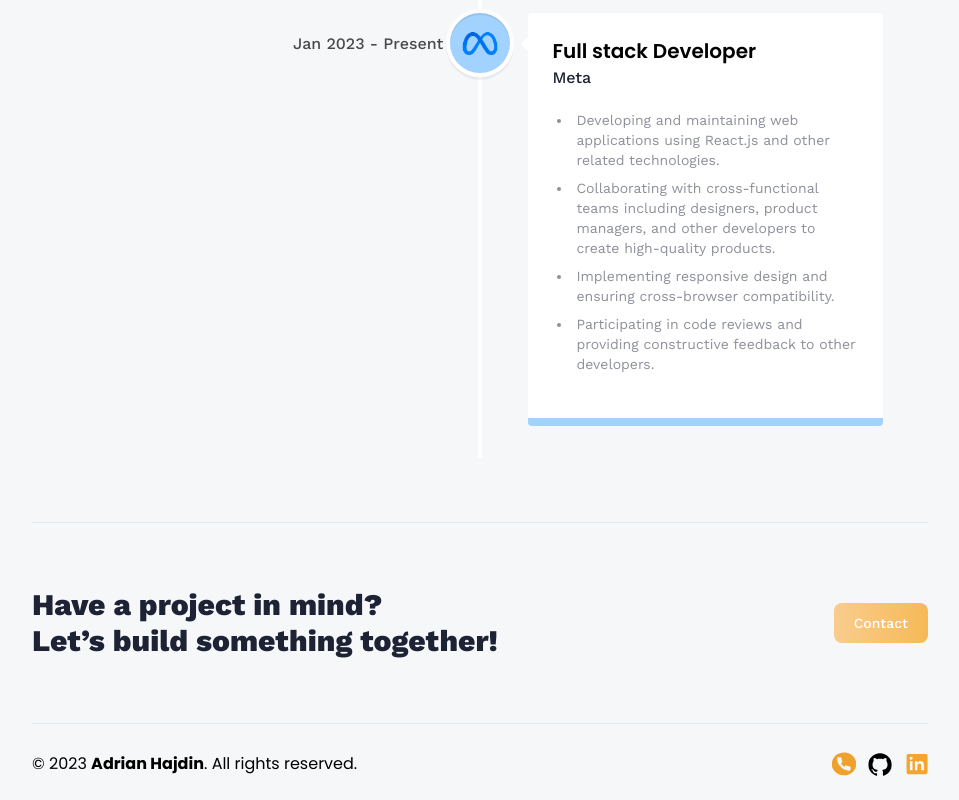
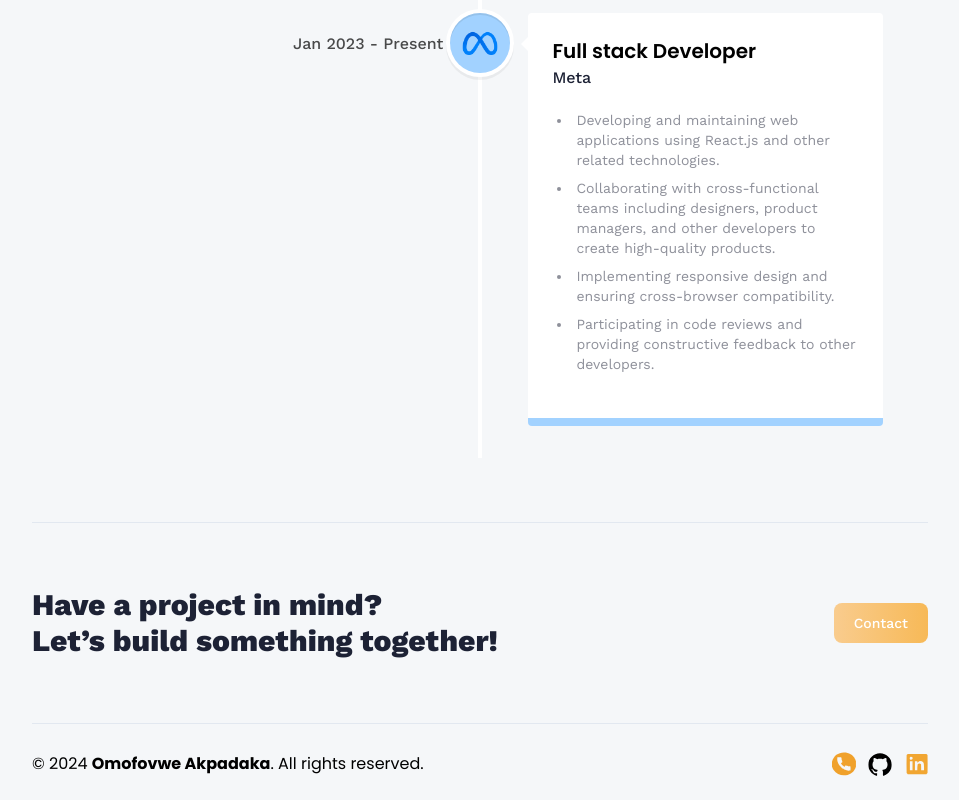
Before and after one commit to afovwe/3D_full_stack_portfolio, a React (Vite) app in the folder client/: page /about in a window 1280 px wide. Shown: the part 2420-3220 px from the top of the page, without its empty margins (160-1119 px from the left). Built offline with nearby package versions, Linux system fonts and the light colour scheme; no server answers.

Commit message:
footer year changed

```diff
--- a/client/src/components/Footer.jsx
+++ b/client/src/components/Footer.jsx
@@ -1,15 +1,18 @@
+import React from 'react';
 import { Link } from "react-router-dom";
 
 import { socialLinks } from "../constants";
 
 const Footer = () => {
+  const currentYear = new Date().getFullYear();
+
   return (
     <footer className='footer font-poppins'>
       <hr className='border-slate-200' />
 
       <div className='footer-container'>
         <p>
-          © 2023 <strong>Adrian Hajdin</strong>. All rights reserved.
+          © {currentYear} <strong>Omofovwe Akpadaka</strong>. All rights reserved.
         </p>
 
         <div className='flex gap-3 justify-center items-center'>
```
